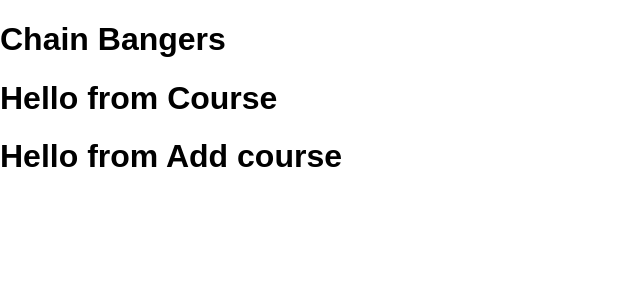
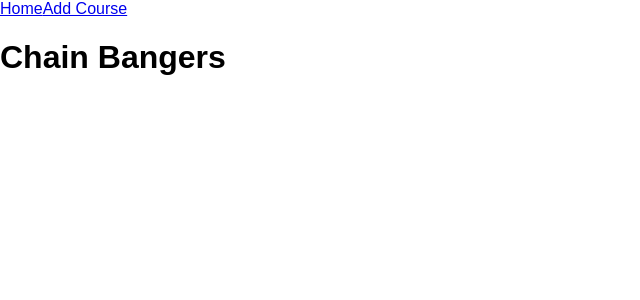
Before and after one commit to ejjonzey/Chain-Bangers, a React (Create React App) app in the folder client/: page / in a window 1280 px wide. Shown: the top 300 px of the page, without its empty margins (0-640 px from the left). Built offline with nearby package versions, Linux system fonts and the light colour scheme.

Commit message:
add course route works.

```diff
--- a/client/src/App.js
+++ b/client/src/App.js
@@ -1,16 +1,26 @@
 import React, { Component } from 'react';
+import { BrowserRouter as Router, Route, Link } from "react-router-dom";
 
 import Home from './components/Home';
 import Course from './components/Course';
 import AddCourse from './components/AddCourse';
+
+
 class App extends Component {
   render() {
     return (
-      <div>
-        <Home/>
-        <Course/>
-        <AddCourse/>
-      </div>
+      <Router>
+        <div>
+          <div>
+            <Link to='/'>Home</Link>
+            <Link to='/AddCourse'>Add Course</Link>
+          </div>
+          <div>
+            <Route exact path="/" component={Home}/>
+            <Route  path="/AddCourse" component={AddCourse}/>
+          </div>
+        </div>
+        </Router>
     );
   }
 }
```
